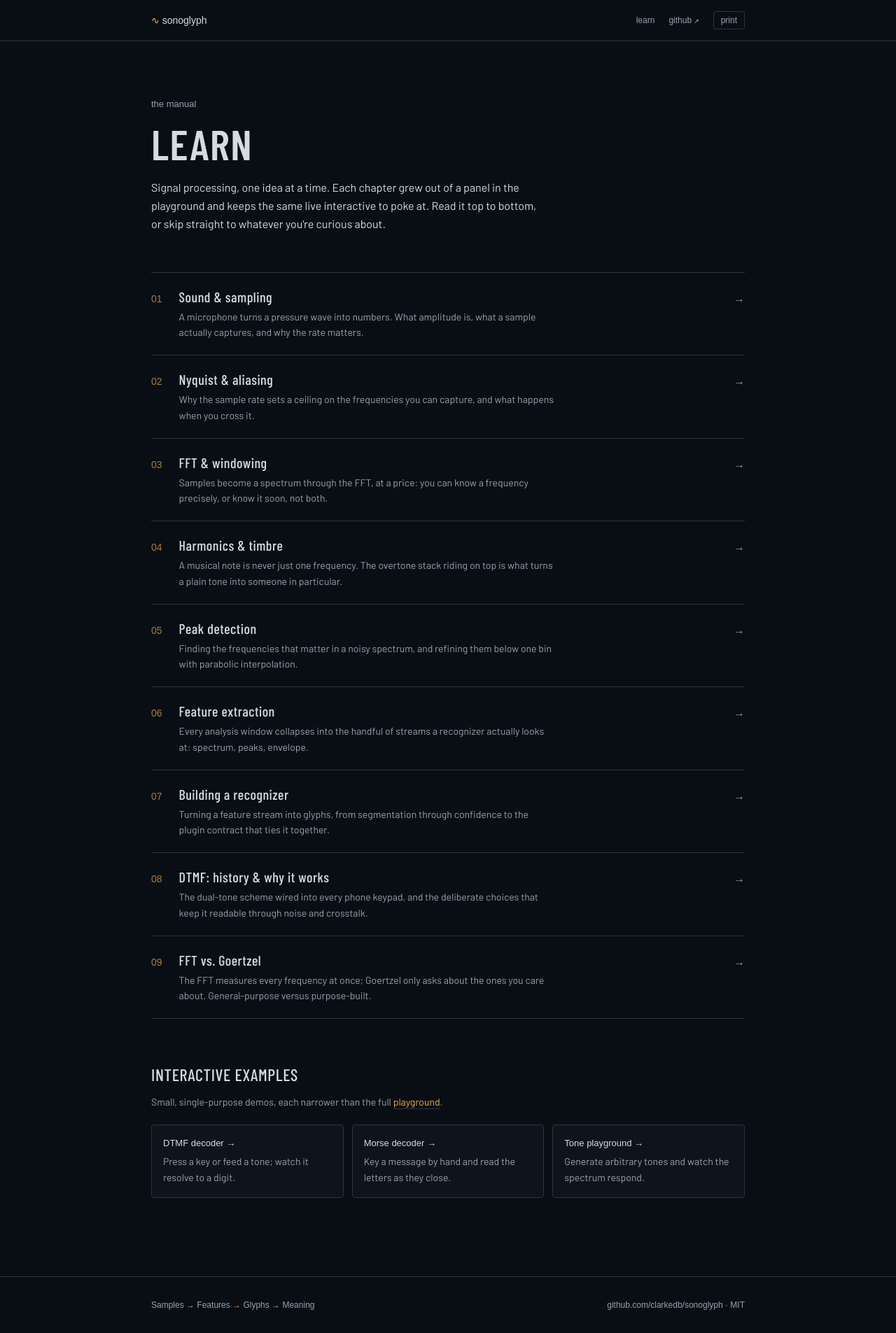
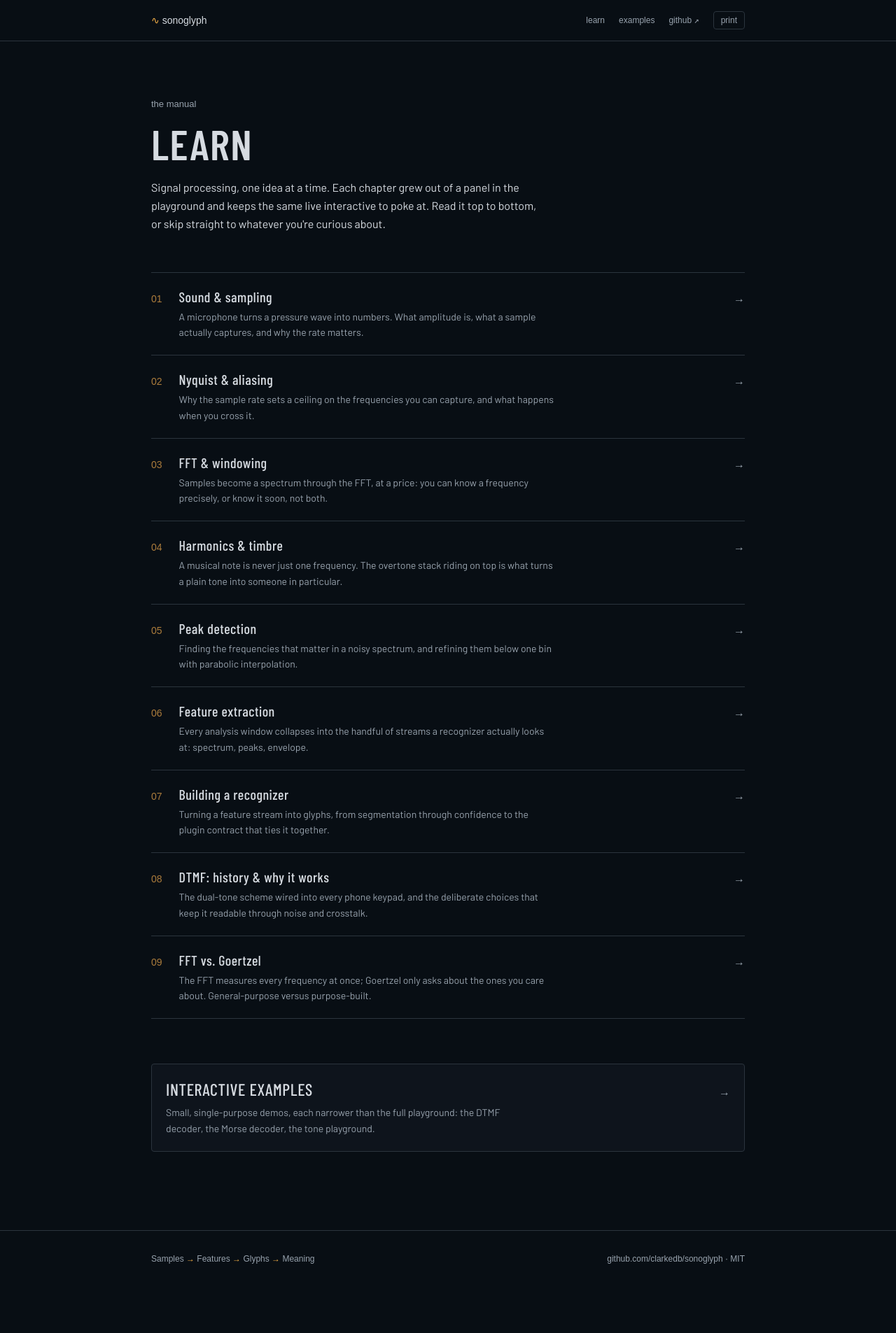
Before and after one commit to clarkedb/sonoglyph, a Next.js app in the folder website/: page /learn in a window 1280 px wide. Shown: the whole page at 70% size. After the commit the page ends 1839 px from the top, so only its background shows below. Built offline with nearby package versions, Linux system fonts and the light colour scheme; a web font is replaced by a local one.

Commit message:
feat: give hosted examples their own index page (#80)

```diff
--- a/website/app/examples/dtmf/dtmf-demo.tsx
+++ b/website/app/examples/dtmf/dtmf-demo.tsx
@@ -108,6 +108,23 @@ export function DtmfDemo() {
     ]);
   }
 
+  // Physical keyboard drives the keypad, same as the playground's DTMF panel.
+  useEffect(() => {
+    const onKey = (event: KeyboardEvent) => {
+      // Ignore auto-repeat: holding a key should play one tone, not
+      // machine-gun press() for as long as it's down.
+      if (event.repeat) return;
+      if (event.target instanceof HTMLInputElement) return;
+      const key = event.key.toUpperCase();
+      if ((ALL_KEYS as string[]).includes(key)) {
+        press(key as DtmfKey);
+      }
+    };
+    window.addEventListener('keydown', onKey);
+    return () => window.removeEventListener('keydown', onKey);
+    // eslint-disable-next-line react-hooks/exhaustive-deps
+  }, []);
+
   function sendCustom() {
     const freqs = custom
       .split(',')
@@ -128,10 +145,11 @@ export function DtmfDemo() {
       meta="engine: @sonoglyph/dsp · recognizer: plugin-dtmf · 48 kHz"
       caption={
         <>
-          (1) each key synthesizes its row + column pair through the live pipeline · (2) FFT
-          magnitudes of the loudest frame; the guides are the eight DTMF frequencies · (3) glyphs
-          appear when a tone persists ≥40 ms and then ends. Try the tone input with 697 + 1209 — the
-          exact pair for key 1 — then detune one by 3% and watch the recognizer refuse it.
+          (1) each key synthesizes its row + column pair through the live pipeline — click, or type
+          it on your keyboard · (2) FFT magnitudes of the loudest frame; the guides are the eight
+          DTMF frequencies · (3) glyphs appear when a tone persists ≥40 ms and then ends. Try the
+          tone input with 697 + 1209 — the exact pair for key 1 — then detune one by 3% and watch
+          the recognizer refuse it.
         </>
       }
     >
--- a/website/app/examples/example-shell.tsx
+++ b/website/app/examples/example-shell.tsx
@@ -14,10 +14,10 @@ export function ExampleShell({ slug, children }: { slug: string; children: React
     <main className="mx-auto max-w-3xl px-6">
       <section className="pt-16 sm:pt-20">
         <a
-          href="/learn"
+          href="/examples"
           className="font-mono text-xs text-ink-dim transition-colors hover:text-ink"
         >
-          ← the manual
+          ← examples
         </a>
         <p className="mt-6 font-mono text-[13px] text-phosphor-dim">interactive example</p>
         <h1 className="mt-3 font-display text-4xl font-semibold tracking-wide text-ink sm:text-5xl">
--- /dev/null
+++ b/website/app/examples/page.tsx
@@ -0,0 +1,48 @@
+import type { Metadata } from 'next';
+import { EXAMPLES } from '../learn/articles';
+
+export const metadata: Metadata = {
+  title: 'Examples',
+  description:
+    'Focused, single-purpose Sonoglyph demos — the DTMF decoder, the Morse decoder, and the tone playground — each narrower than the full playground.',
+};
+
+export default function ExamplesIndex() {
+  return (
+    <main className="mx-auto max-w-4xl px-6">
+      <section className="pt-16 sm:pt-20">
+        <p className="font-mono text-[13px] text-ink-dim">hosted demos</p>
+        <h1 className="mt-4 font-display text-5xl font-semibold tracking-wide text-ink uppercase sm:text-6xl">
+          Examples
+        </h1>
+        <p className="mt-5 max-w-[62ch] leading-relaxed">
+          Small, single-purpose demos, each narrower than the full{' '}
+          <a
+            className="text-phosphor underline decoration-line underline-offset-4 transition-colors hover:decoration-phosphor"
+            href="https://play.sonoglyph.dev"
+          >
+            playground
+          </a>
+          . Every one runs the real pipeline, in your browser.
+        </p>
+      </section>
+
+      <section className="mt-14">
+        <div className="grid gap-3 sm:grid-cols-3">
+          {EXAMPLES.map((example) => (
+            <a
+              key={example.slug}
+              href={`/examples/${example.slug}`}
+              className="group rounded-sm border border-line bg-panel p-4 transition-colors hover:border-phosphor-dim"
+            >
+              <h3 className="font-mono text-[13px] text-ink transition-colors group-hover:text-phosphor">
+                {example.title} <span aria-hidden>→</span>
+              </h3>
+              <p className="mt-1.5 text-sm leading-relaxed text-ink-dim">{example.blurb}</p>
+            </a>
+          ))}
+        </div>
+      </section>
+    </main>
+  );
+}
--- a/website/app/layout.tsx
+++ b/website/app/layout.tsx
@@ -88,6 +88,12 @@ export default function RootLayout({ children }: { children: React.ReactNode })
                 learn
               </a>
               <a
+                href="/examples"
+                className="font-mono text-xs text-ink-dim transition-colors hover:text-ink"
+              >
+                examples
+              </a>
+              <a
                 href={REPO_URL}
                 className="font-mono text-xs text-ink-dim transition-colors hover:text-ink"
               >
--- a/website/app/learn/page.tsx
+++ b/website/app/learn/page.tsx
@@ -1,5 +1,5 @@
 import type { Metadata } from 'next';
-import { ARTICLES, EXAMPLES } from './articles';
+import { ARTICLES } from './articles';
 
 export const metadata: Metadata = {
   title: 'Learn',
@@ -56,33 +56,26 @@ export default function LearnIndex() {
 
       {/* Hosted examples — focused demos, routed under /examples. */}
       <section className="mt-16">
-        <h2 className="font-display text-2xl font-medium tracking-wide text-ink uppercase">
-          Interactive examples
-        </h2>
-        <p className="mt-3 max-w-[62ch] text-sm leading-relaxed text-ink-dim">
-          Small, single-purpose demos, each narrower than the full{' '}
-          <a
-            className="text-phosphor underline decoration-line underline-offset-4 transition-colors hover:decoration-phosphor"
-            href="https://play.sonoglyph.dev"
+        <a
+          href="/examples"
+          className="group flex items-baseline gap-4 rounded-sm border border-line bg-panel p-5 transition-colors hover:border-phosphor-dim"
+        >
+          <span className="min-w-0 flex-1">
+            <span className="font-display text-2xl font-medium tracking-wide text-ink uppercase transition-colors group-hover:text-phosphor">
+              Interactive examples
+            </span>
+            <span className="mt-1.5 block max-w-[62ch] text-sm leading-relaxed text-ink-dim">
+              Small, single-purpose demos, each narrower than the full playground: the DTMF decoder,
+              the Morse decoder, the tone playground.
+            </span>
+          </span>
+          <span
+            aria-hidden
+            className="font-mono text-ink-dim transition-transform group-hover:translate-x-0.5 group-hover:text-phosphor"
           >
-            playground
-          </a>
-          .
-        </p>
-        <div className="mt-5 grid gap-3 sm:grid-cols-3">
-          {EXAMPLES.map((example) => (
-            <a
-              key={example.slug}
-              href={`/examples/${example.slug}`}
-              className="group rounded-sm border border-line bg-panel p-4 transition-colors hover:border-phosphor-dim"
-            >
-              <h3 className="font-mono text-[13px] text-ink transition-colors group-hover:text-phosphor">
-                {example.title} <span aria-hidden>→</span>
-              </h3>
-              <p className="mt-1.5 text-sm leading-relaxed text-ink-dim">{example.blurb}</p>
-            </a>
-          ))}
-        </div>
+            →
+          </span>
+        </a>
       </section>
     </main>
   );
--- a/website/app/sitemap.ts
+++ b/website/app/sitemap.ts
@@ -6,6 +6,7 @@ export default function sitemap(): MetadataRoute.Sitemap {
   const staticRoutes: MetadataRoute.Sitemap = [
     { url: SITE_URL, changeFrequency: 'monthly', priority: 1 },
     { url: `${SITE_URL}/learn`, changeFrequency: 'monthly', priority: 0.8 },
+    { url: `${SITE_URL}/examples`, changeFrequency: 'monthly', priority: 0.7 },
   ];
 
   const articleRoutes: MetadataRoute.Sitemap = ARTICLES.map((article) => ({
```
